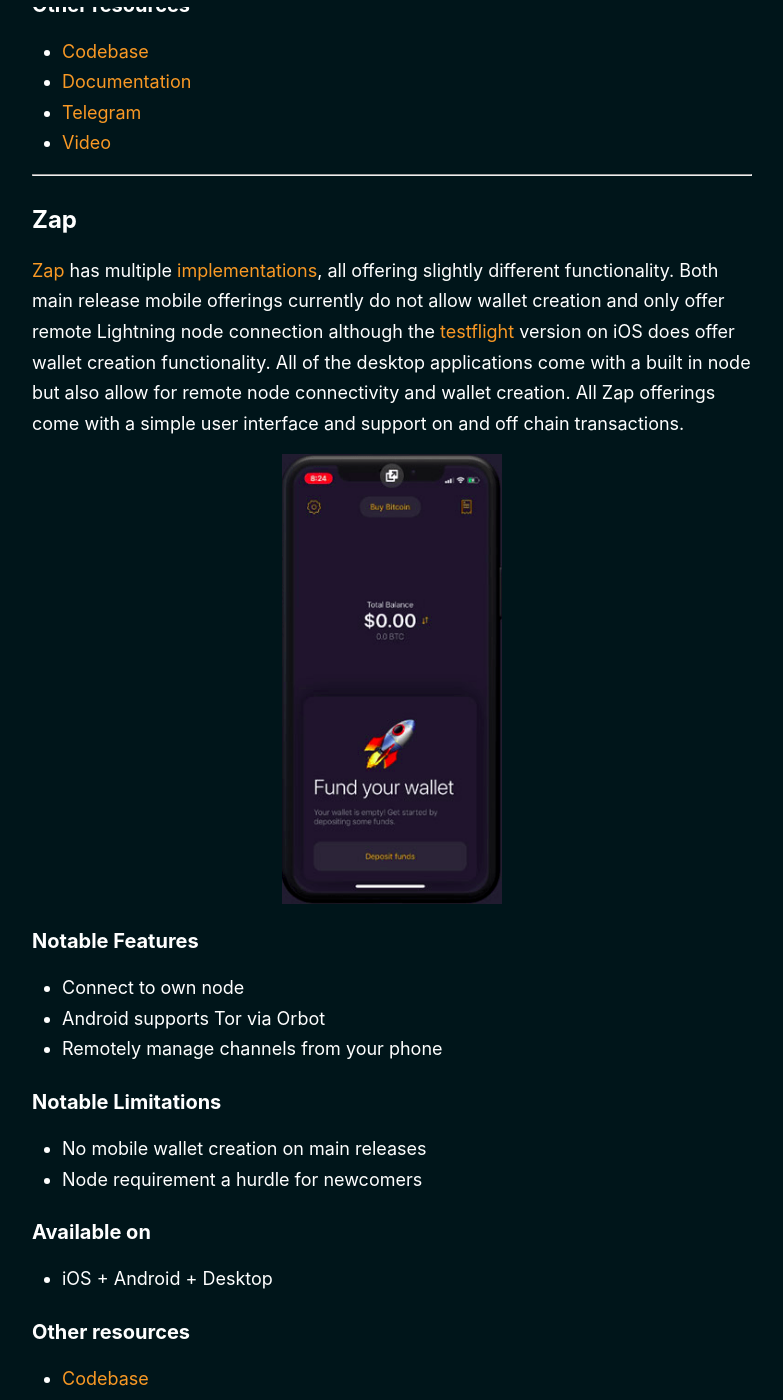
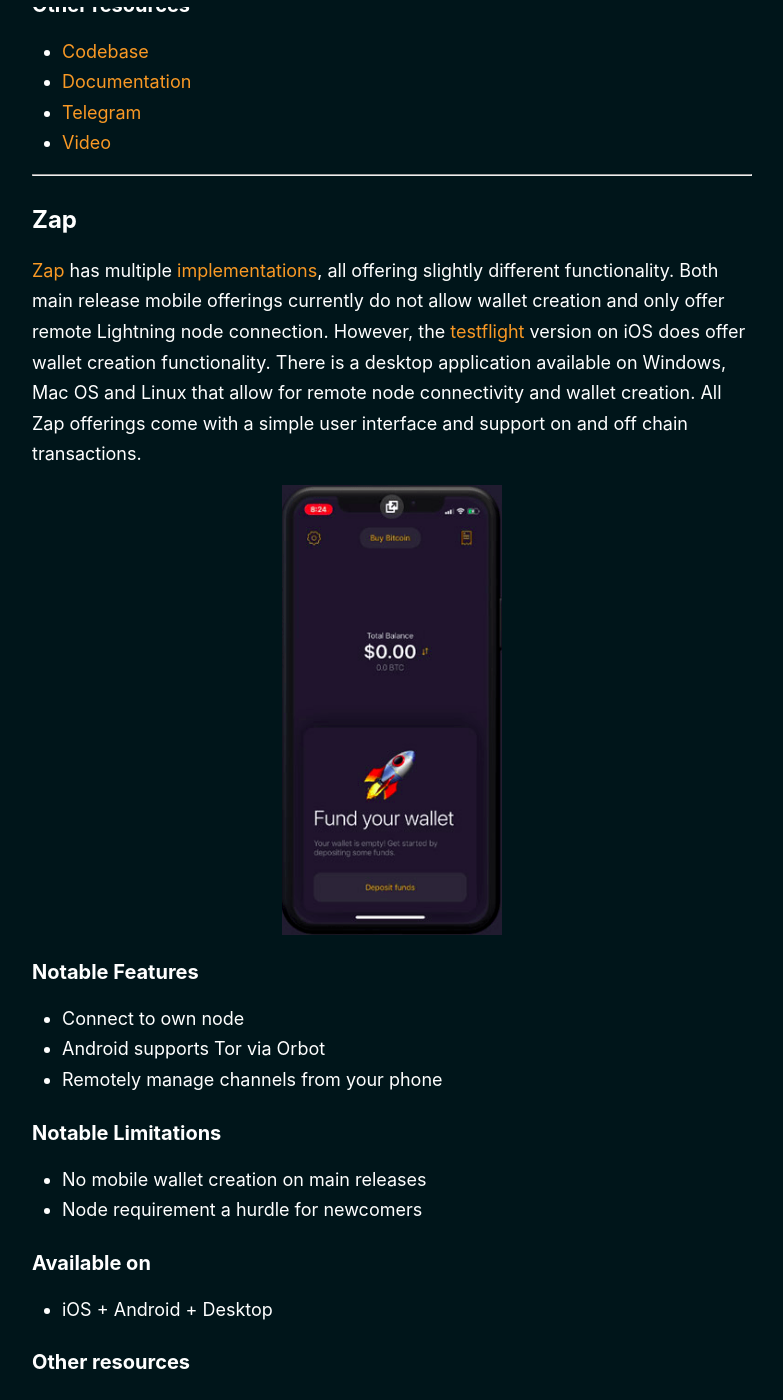
Before and after one commit to BitcoinQnA/bitcoin-wallet-guide, a Jekyll site: the page built from _pages/lightning.md, in a window 1280 px wide and 1400 px high, scrolled down 2963 px. Shown: the whole window, without its empty margins (248-1031 px from the left). Built offline with Jekyll 4.4.1, drawn with Linux system fonts in a browser that asks for light colours; some of the changed text lies outside the part shown.

Commit message:
Update lightning.md

```diff
--- a/_pages/lightning.md
+++ b/_pages/lightning.md
@@ -4,7 +4,7 @@ title: Lightning Wallets
 permalink: /lightning/
 ---
 
-Lightning native wallets aren't that different from a 'normal' bitcoin wallet, in fact some of the options below offer both, but come with a particular focus on Lightning functionality of small/fast payments. Some achieve on-chain interaction via the use of [submarine swaps](https://bitcoinmagazine.com/articles/pay-bitcoin-mainnet-lightning-and-back-submarine-swaps-are-now-live), others require users to connect to their own Bitcoin and/or Lightning node.
+Lightning native wallets aren't that different from a 'normal' bitcoin wallet, in fact some of the options below offer both, but come with a particular focus on Lightning functionality of small/fast payments. Some achieve on-chain interaction via the use of [submarine swaps](https://bitcoinmagazine.com/articles/pay-bitcoin-mainnet-lightning-and-back-submarine-swaps-are-now-live) and others require users to connect to their own Bitcoin and/or Lightning node.
 
 ### Table of Contents
 
@@ -68,7 +68,7 @@ Lightning native wallets aren't that different from a 'normal' bitcoin wallet, i
 
 ## Zap
 
-[Zap](https://zaphq.io/) has multiple [implementations](https://zaphq.io/download), all offering slightly different functionality. Both main release mobile offerings currently do not allow wallet creation and only offer remote Lightning node connection although the [testflight](https://testflight.apple.com/join/elC3EXAK) version on iOS does offer wallet creation functionality. All of the desktop applications come with a built in node but also allow for remote node connectivity and wallet creation. All Zap offerings come with a simple user interface and support on and off chain transactions.
+[Zap](https://zaphq.io/) has multiple [implementations](https://zaphq.io/download), all offering slightly different functionality. Both main release mobile offerings currently do not allow wallet creation and only offer remote Lightning node connection. However, the [testflight](https://testflight.apple.com/join/elC3EXAK) version on iOS does offer wallet creation functionality. There is a desktop application available on Windows, Mac OS and Linux that allow for remote node connectivity and wallet creation. All Zap offerings come with a simple user interface and support on and off chain transactions.
 
 <img src="https://raw.githubusercontent.com/BitcoinQnA/bitcoin-wallet-guide/master/images/Zap.png" class=responsive width="220" height="450" maxheight="500">
 
@@ -93,7 +93,7 @@ Lightning native wallets aren't that different from a 'normal' bitcoin wallet, i
 
 ## Zeus
 
-[Zeus](https://zeusln.app/) is a remote control app that works by connecting to your own node via local IP address or over the Tor network. Zeus allows the user to send/receive on and off chain transactions, manage channels, view invoices and routing fees from anywhere in the world (VPN or Tor option required). Zeus works with all of the popular node implementations.
+[Zeus](https://zeusln.app/) is a remote control app that works by connecting to your own node via local IP address or over the Tor network. Zeus allows the user to send/receive on and off chain transactions, manage channels, view invoices and routing fees from anywhere in the world (VPN or Tor option required). Zeus works with all 3 of the popular Lightning implementations.
 
 <img src="https://raw.githubusercontent.com/BitcoinQnA/bitcoin-wallet-guide/master/images/zeus.png" class=responsive width="260" height="450" maxheight="500">
 
```
